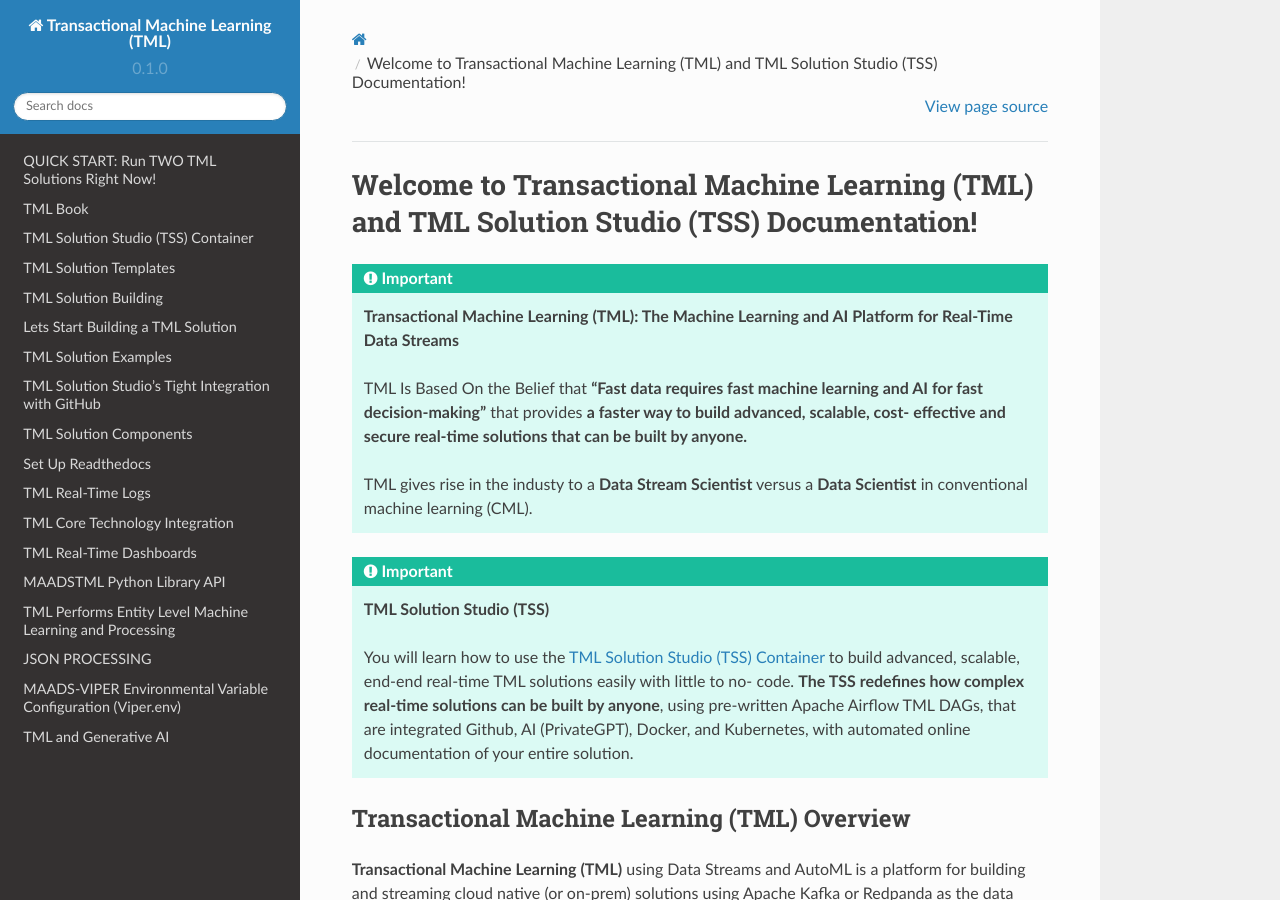
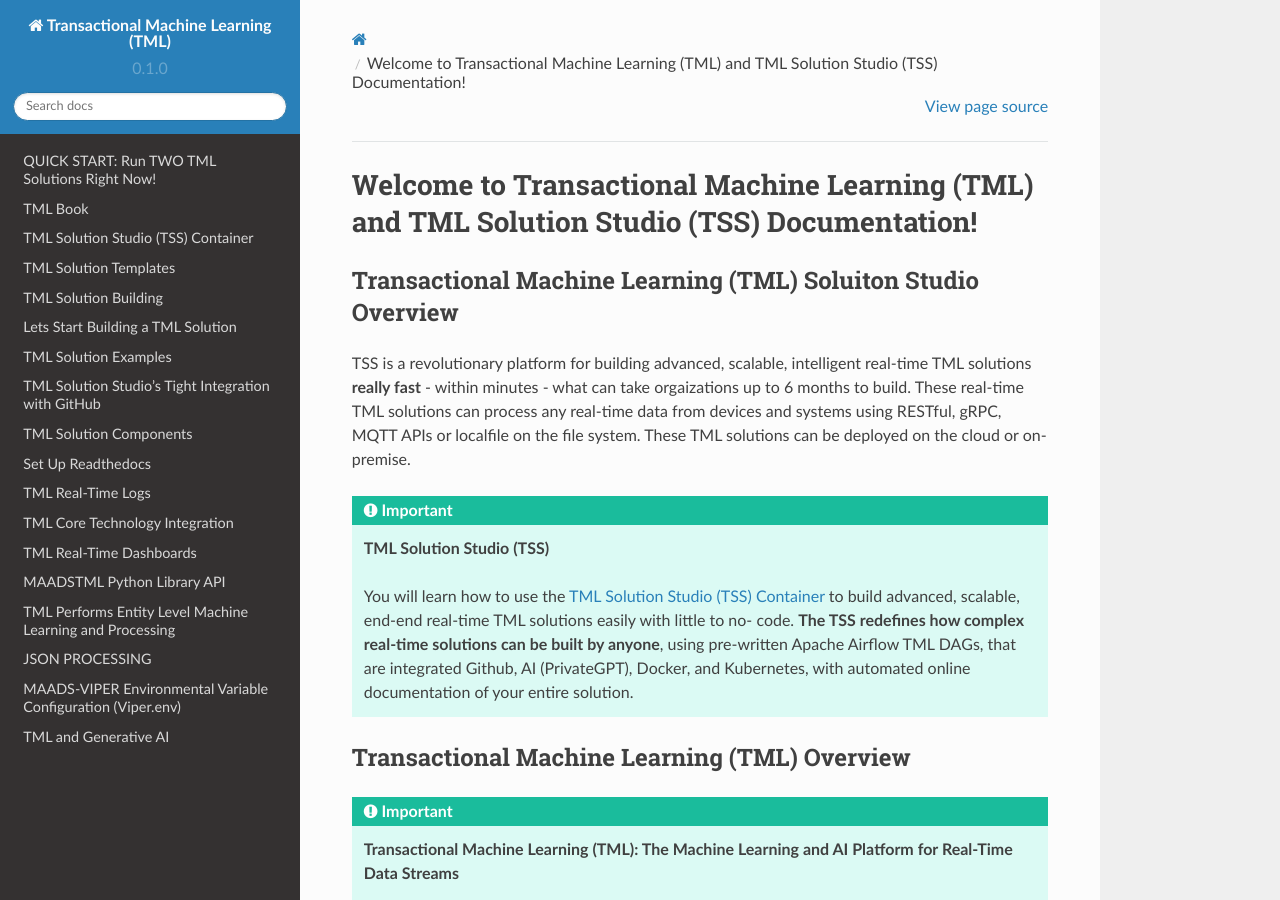
Before and after one commit to smaurice101/readthedocs, a Sphinx documentation site: the page built from docs/source/index.rst, in a window 1280 px wide and 900 px high. Built offline with Sphinx 7.4.7 and the Read the Docs theme 2.0.0, drawn with Linux system fonts in a browser that asks for light colours.

Commit message:
Update index.rst

```diff
--- a/docs/source/index.rst
+++ b/docs/source/index.rst
@@ -1,13 +1,10 @@
 Welcome to Transactional Machine Learning (TML) and TML Solution Studio (TSS) Documentation!
 ===================================
 
-.. important::
-   **Transactional Machine Learning (TML): The Machine Learning and AI Platform for Real-Time Data Streams**
+Transactional Machine Learning (TML) Soluiton Studio Overview
+----------------------
 
-   TML Is Based On the Belief that **"Fast data requires fast machine learning and AI for fast decision-making"** that provides **a faster way to build advanced, scalable, cost-
-   effective and secure real-time solutions that can be built by anyone.**
-
-   TML gives rise in the industy to a **Data Stream Scientist** versus a **Data Scientist** in conventional machine learning (CML).
+TSS is a revolutionary platform for building advanced, scalable, intelligent real-time TML solutions **really fast** - within minutes - what can take orgaizations up to 6 months to build. These real-time TML solutions can process any real-time data from devices and systems using RESTful, gRPC, MQTT APIs or localfile on the file system. These TML solutions can be deployed on the cloud or on-premise.
 
 .. important::
    **TML Solution Studio (TSS)**
@@ -18,6 +15,14 @@
 
 Transactional Machine Learning (TML) Overview
 ----------------------
+
+.. important::
+   **Transactional Machine Learning (TML): The Machine Learning and AI Platform for Real-Time Data Streams**
+
+   TML Is Based On the Belief that **"Fast data requires fast machine learning and AI for fast decision-making"** that provides **a faster way to build advanced, scalable, cost-
+   effective and secure real-time solutions that can be built by anyone.**
+
+   TML gives rise in the industy to a **Data Stream Scientist** versus a **Data Scientist** in conventional machine learning (CML).
 
 **Transactional Machine Learning (TML)** using Data Streams and AutoML is a platform for building and streaming cloud native (or on-prem) solutions using Apache Kafka or Redpanda as the data backbone, with Kubernetes and Docker as core infrastucture components, running on Confluent, AWS, GCP, AZURE, for advanced machine learning solutions using transactional data to learn from, and provide insights, quickly and continuously to any number of devices and humans in any format!
 
```
